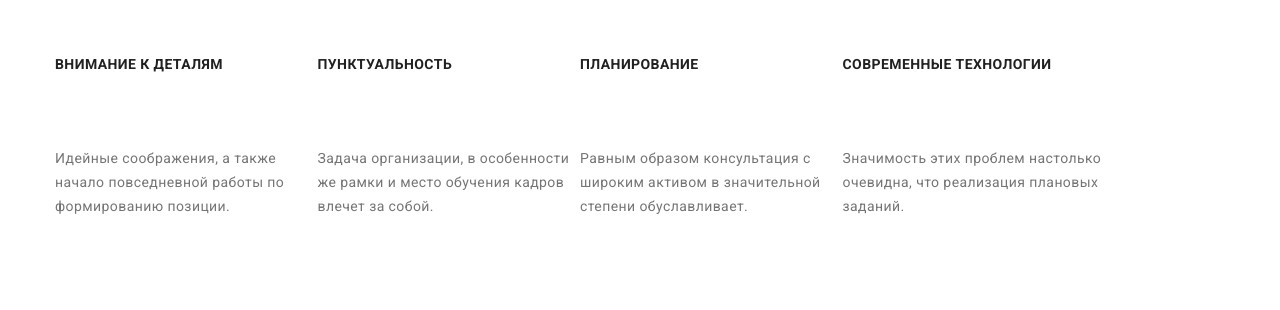
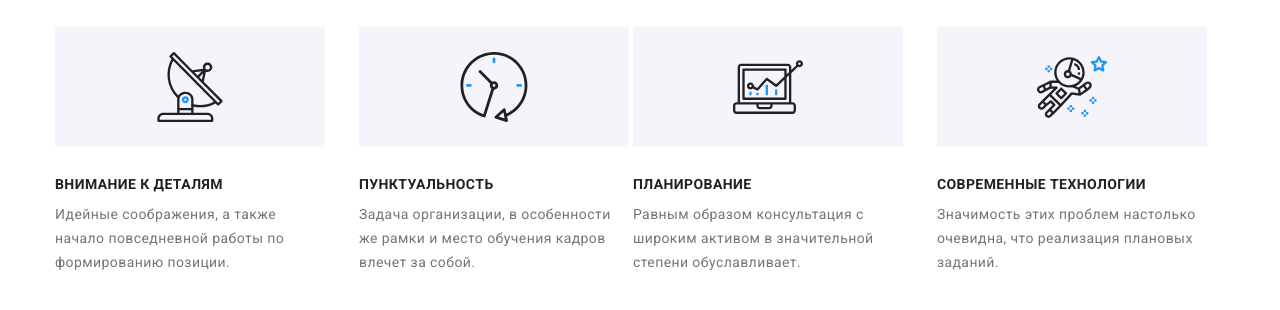
Before and after one commit to Viacheslav-Koksharov/hw-08-adaptive, a plain HTML site: page index.html in a window 1280 px wide. Shown: the part 346-656 px from the top of the page. Drawn offline with nearby package versions, Linux system fonts and the light colour scheme.

Commit message:
доработаны две секции

```diff
--- a/sass/components/_clients.scss
+++ b/sass/components/_clients.scss
@@ -1,20 +1,38 @@
 /* Наши клиенты */
 
 .clients-list {
-	@media screen and (max-width: 1199px) {
+	@media screen and (max-width: 767px) {
 		display: flex;
 		flex-wrap: wrap;
 		margin: -15px;
 	}
+	@media screen and (min-width: 768px) {
+		display: flex;
+		flex-wrap: wrap;
+	}
 	@media screen and (min-width: 1200px) {
 		display: flex;
-		flex-wrap: wrap;
 	}
 }
 .clients-box {
 	@media screen and (max-width: 767px) {
 		width: calc((100% - 4 * 15px) / 2);
 		margin: 15px;
+	}
+	@media screen and (min-width: 768px) and (max-width: 1199px) {
+		width: calc((100% - 2 * 30px) / 3);
+		margin-right: 30px;
+		&:nth-child(3n) {
+			@media screen and (min-width: 768px) {
+				margin-right: 0px;
+			}
+		}
+	}
+	@media screen and (min-width: 1200px) {
+		width: calc((100% - 5 * 30px) / 6);
+		&:not(:last-child) {
+			margin-right: 30px;
+		}
 	}
 }
 
--- a/sass/components/_feature.scss
+++ b/sass/components/_feature.scss
@@ -1,10 +1,8 @@
 /* Преимущества */
 
 .feature-list {
-	@media screen and (min-width: 768px) {
+	@media screen and (min-width: 768px) and (max-width: 1199px) {
 		display: flex;
-		// align-items: center;
-		// justify-content: center;
 		flex-wrap: wrap;
 	}
 }
@@ -12,24 +10,25 @@
 	color: #fff;
 }
 .feature-box {
-	@media screen and (min-width: 768px) {
-		display: flex;
-		flex-wrap: wrap;
-		width: calc((100% - 2 * 30px) / 2);
-		// margin-right: 15px;
-		// margin-left: 15px;
-	}
-	@media screen and (min-width: 1200px) {
-		display: flex;
-		flex-wrap: wrap;
-		width: calc((100% - 4 * 30px) / 4);
-		// margin-right: 15px;
-		// margin-left: 15px;
-	}
 	&:not(:last-child) {
 		@media screen and (max-width: 767px) {
 			margin-bottom: 30px;
 		}
+	}
+	@media screen and (min-width: 768px) {
+		display: block;
+		width: calc((100% - 1 * 30px) / 2);
+		margin-right: 30px;
+		&:nth-child(2n) {
+			@media screen and (min-width: 768px) {
+				margin-right: 0px;
+			}
+		}
+	}
+	@media screen and (min-width: 1200px) {
+		display: inline-block;
+		flex-wrap: wrap;
+		width: calc((100% - 3 * 30px) / 4);
 	}
 }
 
@@ -43,23 +42,19 @@
 	background-repeat: no-repeat;
 }
 .feature-box:nth-child(1)::before {
-	background-image: url(../../css/imgcss/antenna.svg);
+	background-image: url(../../images/antenna.svg);
 }
 .feature-box:nth-child(2)::before {
-	background-image: url(../../css/imgcss/clock.svg);
+	background-image: url(../../images/clock.svg);
 }
 .feature-box:nth-child(3)::before {
-	background-image: url(../../css/imgcss/diagram.svg);
+	background-image: url(../../images/diagram.svg);
 }
 .feature-box:nth-child(4)::before {
-	background-image: url(../../css/imgcss/astronaut.svg);
-}
-.feature-box:not(:last-child) {
-	// margin-right: 30px;
+	background-image: url(../../images/astronaut.svg);
 }
 
 .feature-title {
-	text-align: center;
 	margin-top: 30px;
 	margin-bottom: 10px;
 	color: #212121;
```
Also changed, not shown: css/main.css, css/main.min.css, 2 other files.
